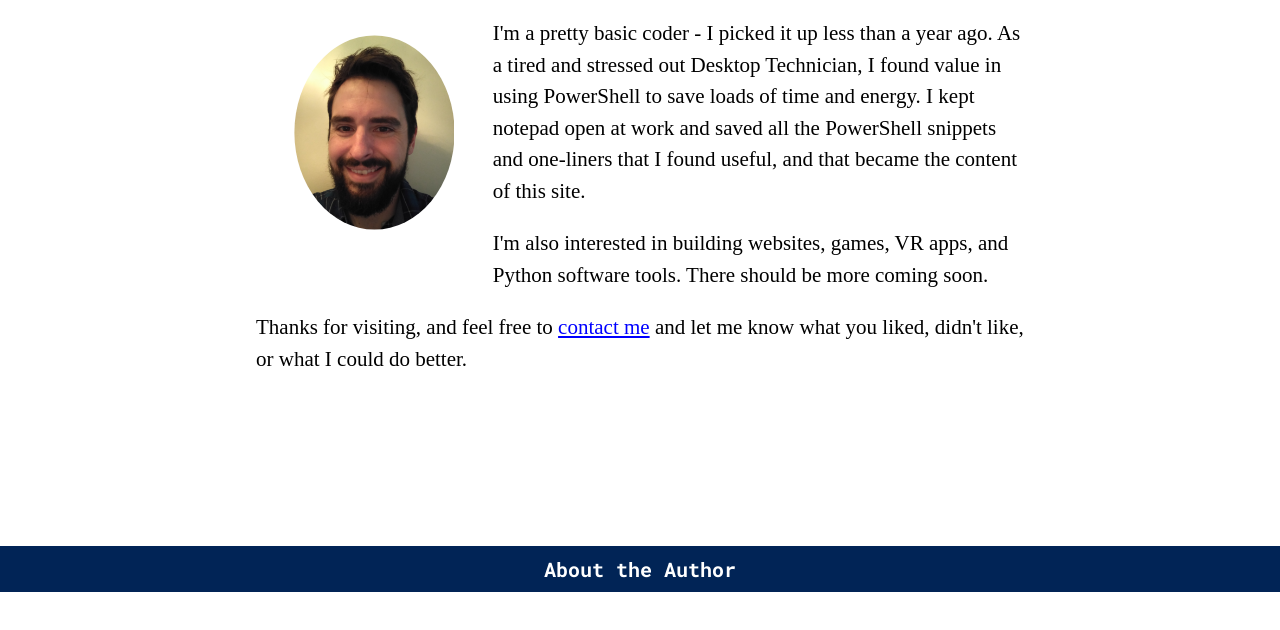
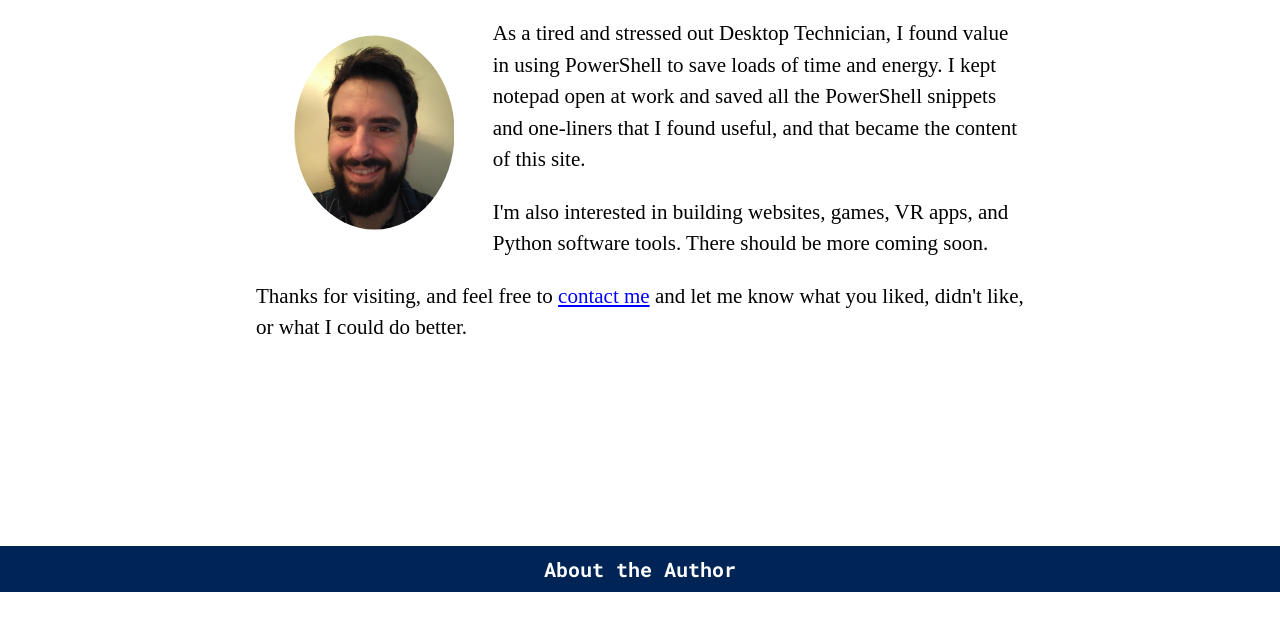
Before and after one commit to DesignerJennifer/desktop-engineering, a plain HTML site: page author.html in a window 1280 px wide. Shown: the part 208-838 px from the top of the page. After the commit the page ends 808 px from the top, so only its background shows below. Drawn offline with Linux system fonts and the light colour scheme.

Commit message:
changed some wording

```diff
--- a/author.html
+++ b/author.html
@@ -9,9 +9,7 @@
 
     <link rel="stylesheet" href="styles.css">
     <link rel="preconnect" href="https://fonts.gstatic.com">
-    <link
-        href="https://fonts.googleapis.com/css2?family=Roboto+Mono:ital,wght@0,100;0,200;0,300;0,400;0,500;0,600;0,700;1,100;1,200;1,300;1,400;1,500;1,600;1,700&display=swap"
-        rel="stylesheet">
+    <link href="https://fonts.googleapis.com/css2?family=Roboto+Mono:ital,wght@0,100;0,200;0,300;0,400;0,500;0,600;0,700;1,100;1,200;1,300;1,400;1,500;1,600;1,700&display=swap" rel="stylesheet">
 </head>
 
 <body id="home">
@@ -42,8 +40,8 @@
 
                 <div>
                     <p>
-                    I'm a pretty basic coder - I picked it up less than a year ago. As a tired and stressed out Desktop Technician, I found value in using PowerShell to save loads of time and energy. I kept
-                    notepad open at work and saved all the PowerShell snippets and one-liners that I found useful, and that became the content of this site.
+                        As a tired and stressed out Desktop Technician, I found value in using PowerShell to save loads of time and energy. I kept notepad open at work and saved all the PowerShell snippets and one-liners that I found useful, and that became the content of this
+                        site.
                     </p>
                     <p>
                         I'm also interested in building websites, games, VR apps, and Python software tools. There should be more coming soon.
@@ -65,7 +63,6 @@
         </footer>
 
         <script src="./main.js">
-
         </script>
 
 </body>
```
Lines whose indentation alone changed are shown as unchanged.
